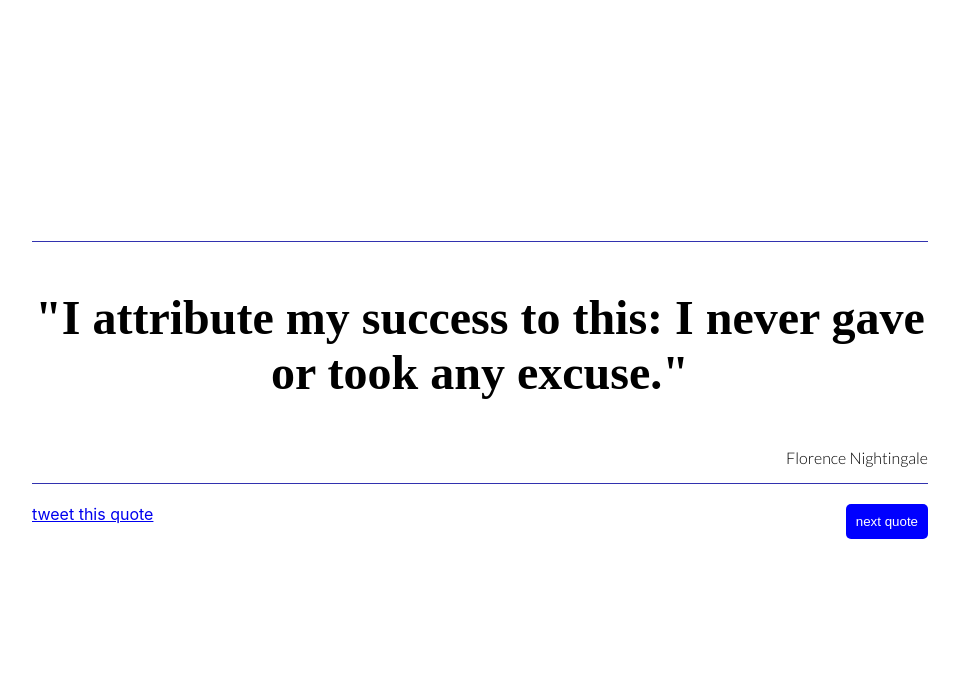
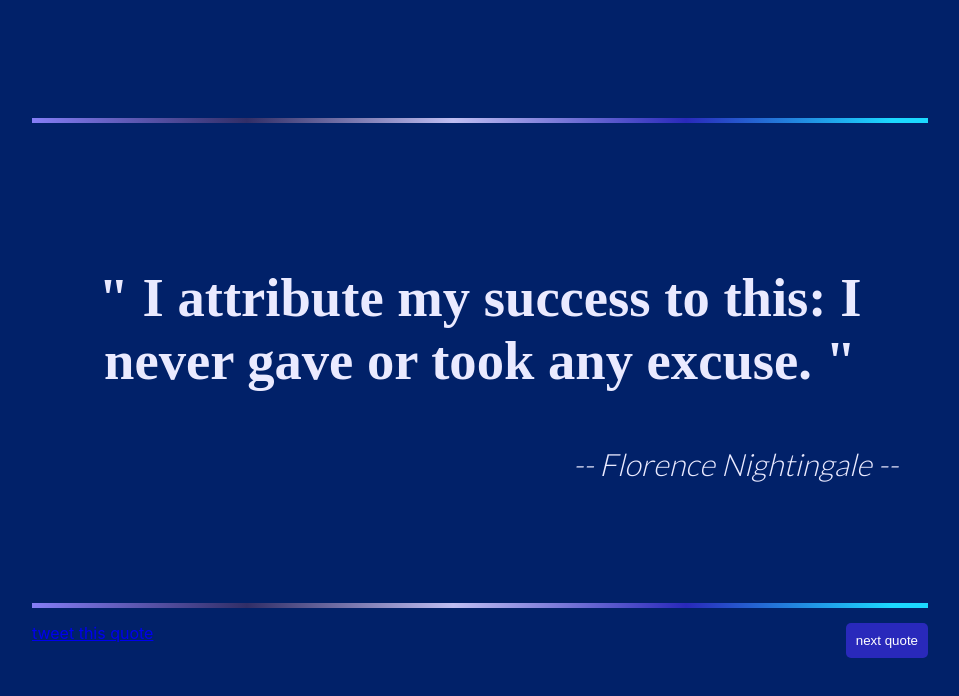
Before and after one commit to izurai27/react-random-quote, a React (Create React App) app: page / in a window 1280 px wide. Shown: the top 696 px of the page, without its empty margins (160-1119 px from the left). Built offline with nearby package versions, Linux system fonts and the light colour scheme; a web font is replaced by a local one.

Commit message:
border gradient

```diff
--- a/public/index.html
+++ b/public/index.html
@@ -39,6 +39,6 @@
       To begin the development, run `npm start` or `yarn start`.
       To create a production bundle, use `npm run build` or `yarn build`.
     -->
-    <script src="https://cdn.freecodecamp.org/testable-projects-fcc/v1/bundle.js"></script>
+    <!-- <script src="https://cdn.freecodecamp.org/testable-projects-fcc/v1/bundle.js"></script> -->
   </body>
 </html>
--- a/src/App.css
+++ b/src/App.css
@@ -1,5 +1,7 @@
 @import url('https://fonts.googleapis.com/css2?family=Lato:wght@300&display=swap');
 @import url('https://fonts.googleapis.com/css2?family=Lato:wght@300&family=Rancho&display=swap');
+
+
 
 #quote-box{
   width:70vw;
@@ -12,24 +14,56 @@
 }
 
 .quoteSection{
-  width: 100%;
+  width: 70vw;
+  /* min-height: 20vh; */
+  height: 60vh;
+  position:relative;
+  background-color: #012169;
+  display:flex;
+  justify-content: center;
+  align-items: center;
+  border: 10px solid transparent;
+  box-sizing: border-box;
+  padding: 0 20px;
+  color:rgb(234, 234, 255);
+  /* color:linear-gradient(90deg, rgba(133,126,246,1) 0%, rgba(49,46,103,1) 24%, rgba(191,190,242,1) 47%, rgba(41,41,187,1) 73%, rgba(28,217,255,1) 96%); */
 }
+
 .quoteBlock{
   /* width:100%; */
   margin:auto;
-  border-top:1px double rgb(50, 50, 175);
-  border-bottom: 1px solid rgb(50, 50, 175);
+  /* border-top:5px double rgb(50, 50, 175);
+  border-bottom: 5px solid rgb(50, 50, 175); */
+
+
+}
+
+.quoteSection::before{
+  width:70vw;
+  /* min-height: calc(30vh + 8px); */
+  height: calc(60vh + 10px);
+  content:"";
+  background-color:rgb(135, 106, 236);
+  background-image: linear-gradient(90deg, rgba(133,126,246,1) 0%, rgba(49,46,103,1) 24%, rgba(191,190,242,1) 47%, rgba(41,41,187,1) 73%, rgba(28,217,255,1) 96%);
+  position: absolute;
+  display:block;
+  z-index: -50;
 
 }
 
 #author{
   font-family: 'Lato', sans-serif;
   text-align: right;
+  font-style: italic;
+  font-size: larger;
+  font-size:calc(900vw / 375);
 }
 
 #text{
   font-family: 'Rancho', cursive;
   text-align: center;
+  text-shadow: #0434a3;
+  font-size:calc(1600vw / 375);
 }
 
 .nextBtn{
@@ -37,7 +71,7 @@
   display: inline-block;
   border:none;
   padding: 10px;
-  background-color: blue;
+  background-color: rgba(41,41,187,1);
   color:white;
   border-radius:5px;
 }
--- a/src/App.js
+++ b/src/App.js
@@ -14,8 +14,8 @@ function Quote (){
         const {id,quote,author}=q;
         return(
           <div className="quoteBlock" key={id}>
-            <p id="text">"{quote}"</p>
-            <p id="author">{author}</p>
+            <p id="text">" {quote} "</p>
+            <p id="author">-- {author} --</p>
             {/* <p>{id}</p> */}
           </div>
         )
--- a/src/index.css
+++ b/src/index.css
@@ -5,7 +5,7 @@ body {
     sans-serif;
   -webkit-font-smoothing: antialiased;
   -moz-osx-font-smoothing: grayscale;
-
+  background-color: #012169;
 }
 
 code {
```
